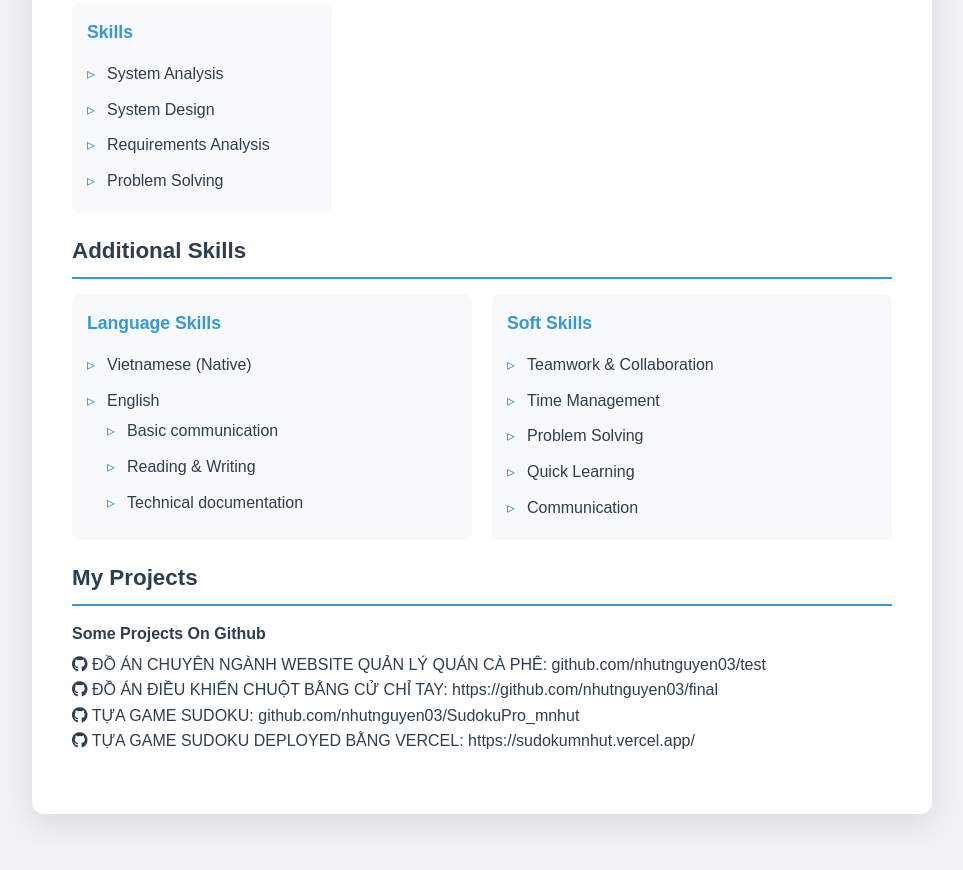
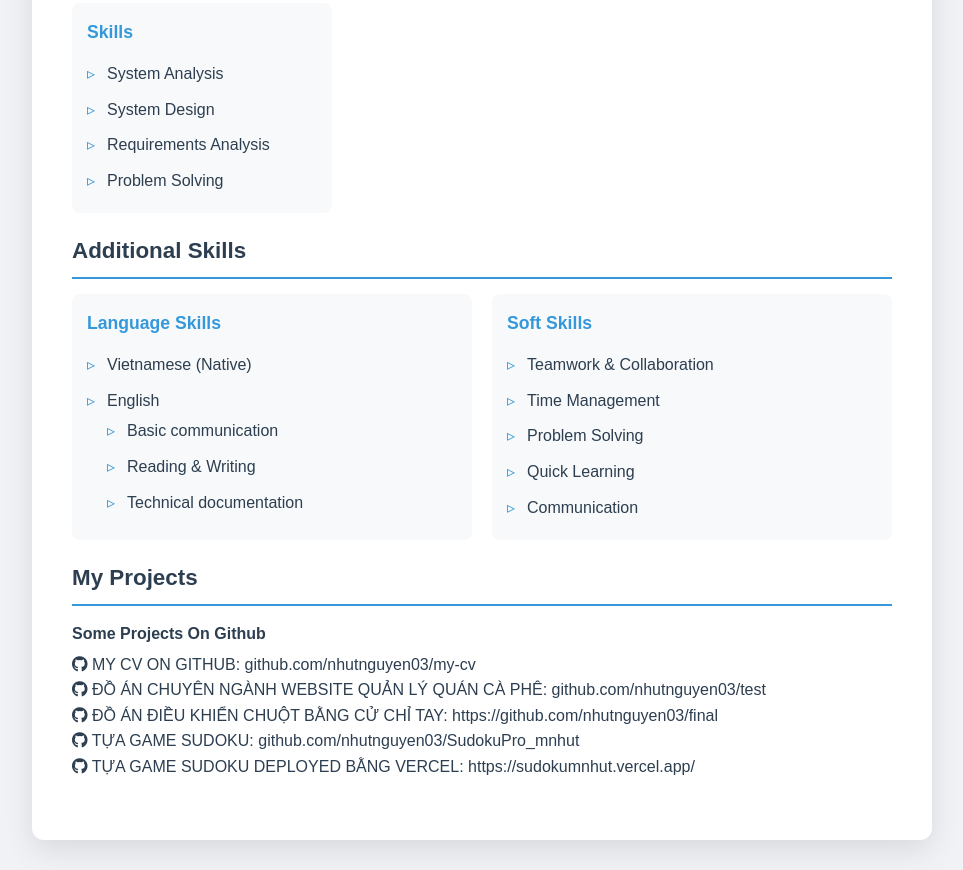
Before and after one commit to nhutnguyen03/my-cv, a plain HTML site: page index.html in a window 1280 px wide. Shown: the part 1480-2350 px from the top of the page, without its empty margins (158-1121 px from the left). Before the commit the page ends 2324 px from the top, so only its background shows below. Drawn offline with Linux system fonts and the light colour scheme.

Commit message:
Update link CV

```diff
--- a/index.html
+++ b/index.html
@@ -156,6 +156,7 @@
             <div class="exp-item">
                 <h4>Some Projects On Github</h4>
                 <ul>
+                    <p><i class="fab fa-github"></i> MY CV ON GITHUB: github.com/nhutnguyen03/my-cv</p>
                     <p><i class="fab fa-github"></i> ĐỒ ÁN CHUYÊN NGÀNH WEBSITE QUẢN LÝ QUÁN CÀ PHÊ: github.com/nhutnguyen03/test</p>
                     <p><i class="fab fa-github"></i> ĐỒ ÁN ĐIỀU KHIỂN CHUỘT BẰNG CỬ CHỈ TAY: https://github.com/nhutnguyen03/final</p>
                     <p><i class="fab fa-github"></i> TỰA GAME SUDOKU: github.com/nhutnguyen03/SudokuPro_mnhut</p>
```
